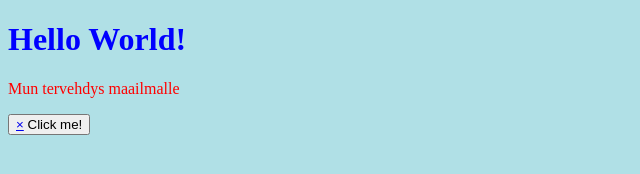
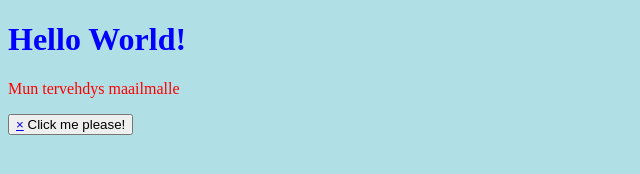
Before and after one commit to Kartsae/Kartsae.github.io, a plain HTML site: page index.html in a window 1280 px wide. Shown: the whole page, without its empty margins (0-640 px from the left). Drawn offline with Linux system fonts and the light colour scheme.

Commit message:
Update index.html

```diff
--- a/index.html
+++ b/index.html
@@ -7,7 +7,7 @@
             <p>Mun tervehdys maailmalle</p>
             <button type="button" id="button1">
                 <a href="javascript:void(0)" class="closebtn" onclick="closeButton()">&times;</a>
-            Click me!</button>
+            Click me please!</button>
         <script>
             function openButton() {
                 document.getElementById("button1").style.width = "100%";
```
